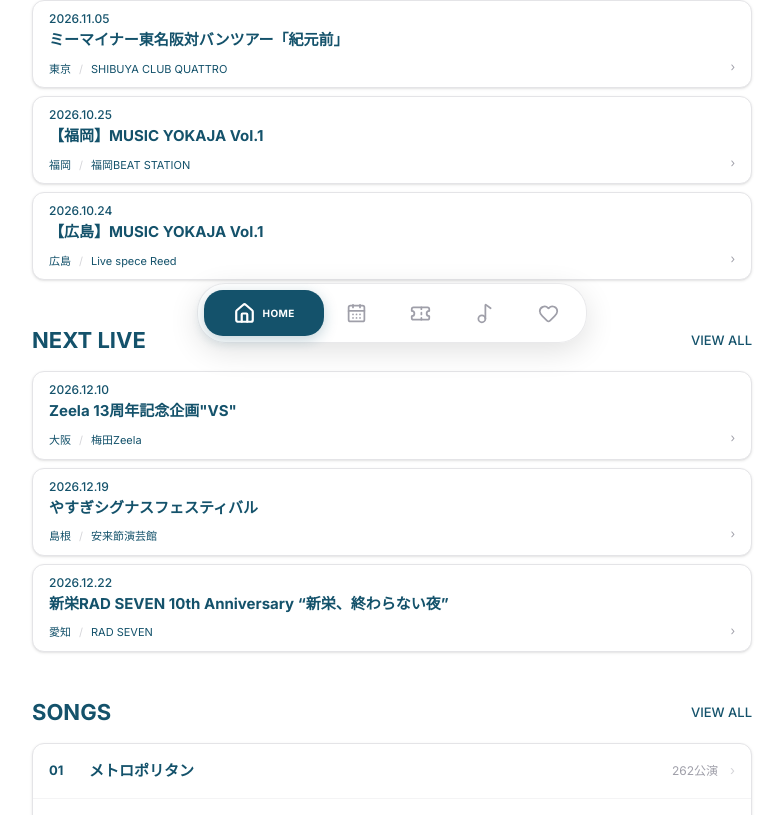
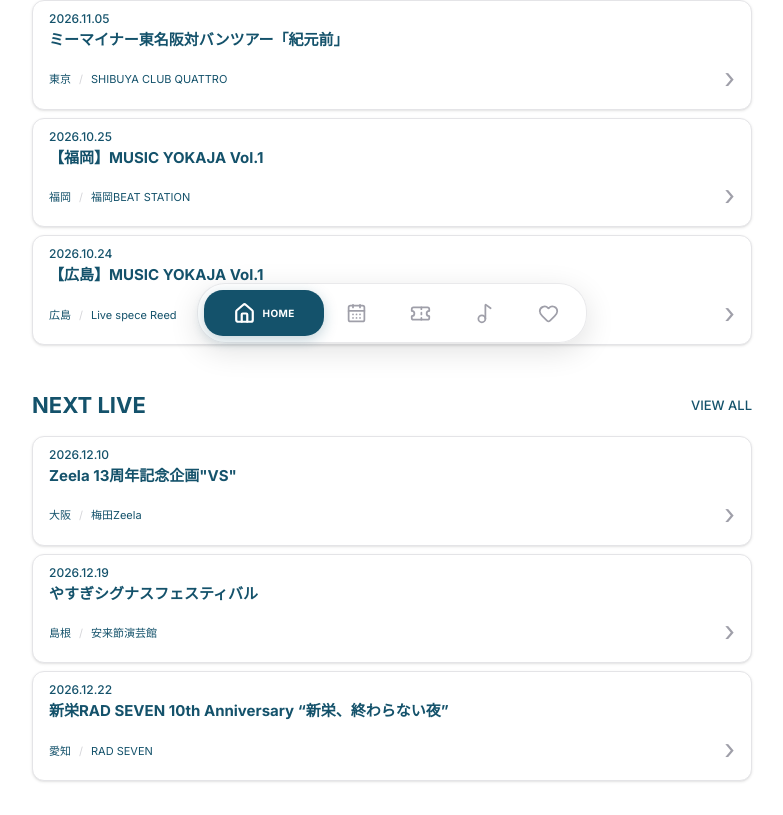
Before and after one commit to kouchanwatanabe-del/nakigoto-live-archive, a Next.js app: page / in a window 1280 px wide. Shown: the part 445-1260 px from the top of the page, without its empty margins (248-1031 px from the left). Built offline with nearby package versions, Linux system fonts and the light colour scheme; no server answers; the database is empty.

Commit message:
Compact live cards

```diff
--- a/app/page.tsx
+++ b/app/page.tsx
@@ -252,7 +252,7 @@ export default function Home() {
                     )}
                   </div>
 
-                  <span className="ml-3 shrink-0 text-[12px] text-zinc-400">
+                  <span className="ml-3 shrink-0 text-[28px] text-zinc-400">
                     ›
                   </span>
 
@@ -320,7 +320,7 @@ export default function Home() {
                     )}
                   </div>
 
-                  <span className="ml-3 shrink-0 text-[12px] text-zinc-400">
+                  <span className="ml-3 shrink-0 text-[28px] text-zinc-400">
                     ›
                   </span>
 
@@ -386,7 +386,7 @@ export default function Home() {
                 </span>
 
                 {/* 矢印 */}
-                <span className="ml-3 text-[13px] text-zinc-300">
+                <span className="ml-3 text-[28px] text-zinc-300">
                   ›
                 </span>
 
```
